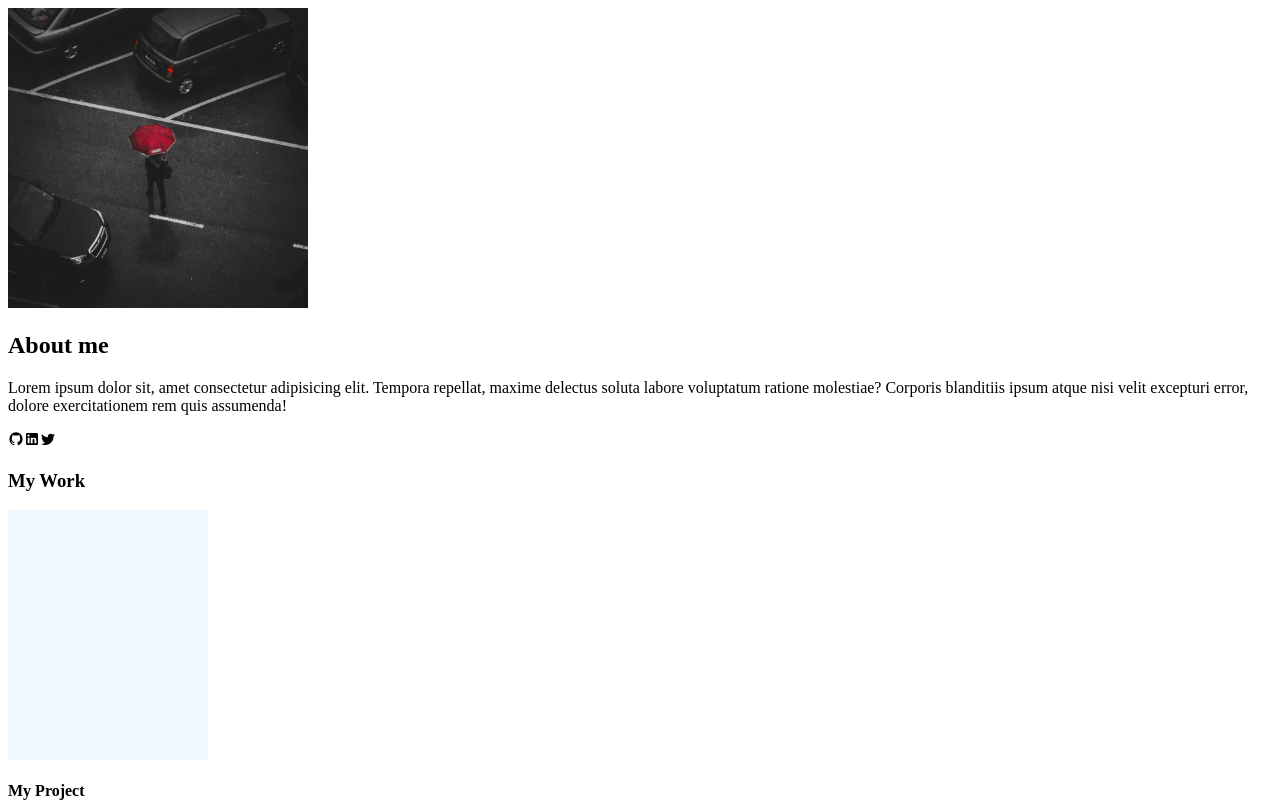
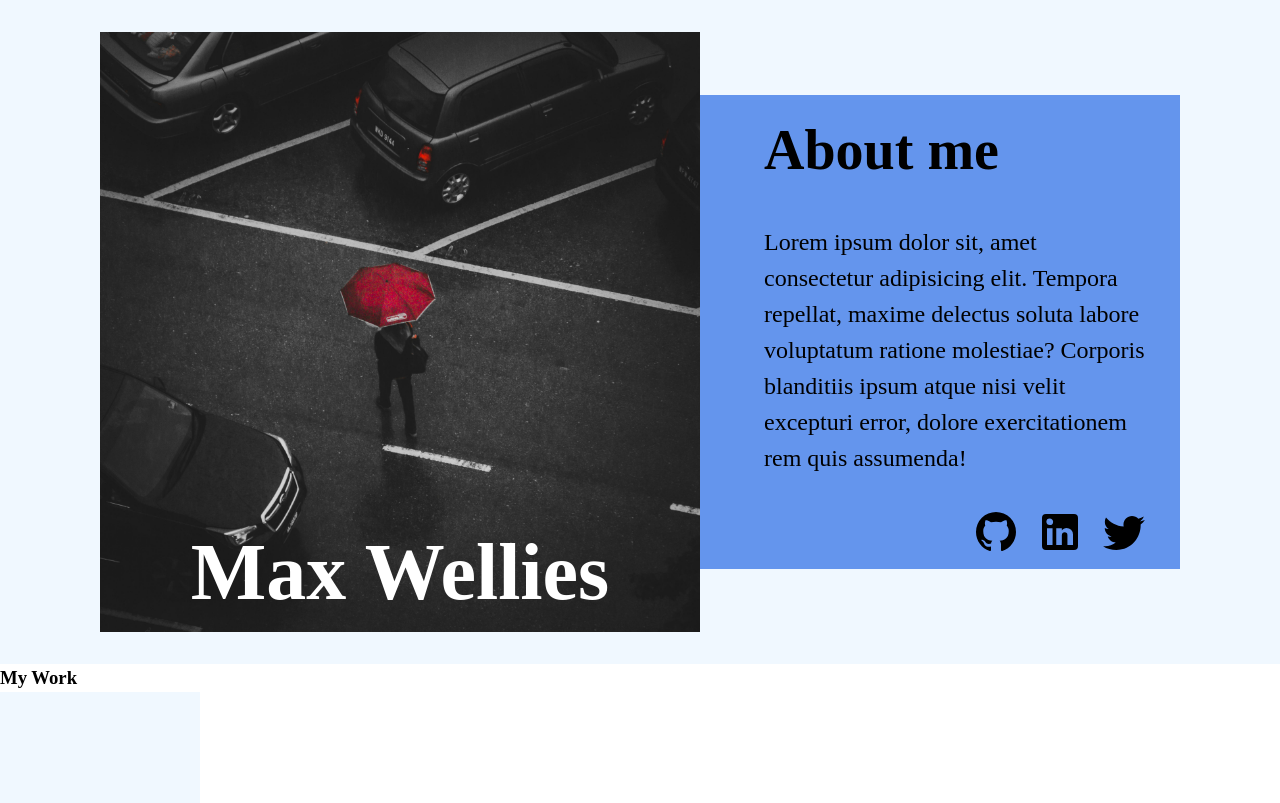
Before and after one commit to J-Herika/homePage_responsiveDesign, a website built with Vite: page index.html in a window 1280 px wide. Shown: the top 803 px of the page. Built offline with nearby package versions, Linux system fonts and the light colour scheme.

Commit message:
add the header styles

```diff
--- a/index.html
+++ b/index.html
@@ -5,24 +5,29 @@
     <meta name="viewport" content="width=device-width, initial-scale=1.0" />
     <link rel="icon" type="image/svg+xml" href="/vite.svg" />
     <link rel="stylesheet" href="./src/style.css" />
+    <link rel="stylesheet" href="src/reset.css" />
     <title>HomePage|Responsive</title>
   </head>
   <body>
-    <header class="container">
-      <img
-        class="profile-img"
-        src="./assets/profile.jpg"
-        alt="porfile photo of parking lot with a person staning in the middle with a red umbrella"
-      />
-      <section>
-        <h2>About me</h2>
+    <header class="header-container">
+      <div class="header-img">
+        <h1>Max Wellies</h1>
+        <img
+          class="profile-img"
+          src="./assets/profile.jpg"
+          alt="porfile photo of parking lot with a person
+        staning in the middle with a red umbrella"
+        />
+      </div>
+      <section class="header-text-section">
+        <h2 class="header-title">About me</h2>
         <p>
           Lorem ipsum dolor sit, amet consectetur adipisicing elit. Tempora
           repellat, maxime delectus soluta labore voluptatum ratione molestiae?
           Corporis blanditiis ipsum atque nisi velit excepturi error, dolore
           exercitationem rem quis assumenda!
         </p>
-        <div>
+        <div class="header-links-section">
           <img src="assets/github.svg" alt="github link" /><img
             src="assets/linkedin.svg"
             alt="linkedin link"
@@ -100,6 +105,12 @@
           <img src="assets/email-outline.svg" alt="" />
           <p>OnePercentEveryDay@gmail.com</p>
         </div>
+        <div>
+          <img src="assets/github.svg" alt="github link" /><img
+            src="assets/linkedin.svg"
+            alt="linkedin link"
+          /><img src="assets/twitter.svg" alt="twitter link" />
+        </div>
       </section>
       <img class="profile-img" src="assets/profile.jpg" alt="" />
     </footer>
--- /dev/null
+++ b/src/reset.css
@@ -0,0 +1,61 @@
+/* 1. Use a more-intuitive box-sizing model */
+*,
+*::before,
+*::after {
+  box-sizing: border-box;
+}
+/* 2. Remove default margin */
+* {
+  margin: 0;
+}
+body {
+  /* 3. Add accessible line-height */
+  line-height: 1.5;
+  /* 4. Improve text rendering */
+  -webkit-font-smoothing: antialiased;
+}
+/* 5. Improve media defaults */
+img,
+picture,
+video,
+canvas,
+svg {
+  display: block;
+  max-width: 100%;
+}
+/* 6. Inherit fonts for form controls */
+input,
+button,
+textarea,
+select {
+  font: inherit;
+}
+/* 7. Avoid text overflows */
+p,
+h1,
+h2,
+h3,
+h4,
+h5,
+h6 {
+  overflow-wrap: break-word;
+}
+/* 8. Improve line wrapping */
+p {
+  text-wrap: pretty;
+}
+h1,
+h2,
+h3,
+h4,
+h5,
+h6 {
+  text-wrap: balance;
+}
+/*
+  9. Create a root stacking context
+*/
+#root,
+#__next {
+  isolation: isolate;
+}
--- a/src/style.css
+++ b/src/style.css
@@ -1,5 +1,5 @@
-.profile-img {
-  width: 300px;
+img {
+  width: 16px;
 }
 
 section .photo {
@@ -7,6 +7,51 @@ section .photo {
   height: 250px;
   background-color: aliceblue;
 }
-img {
-  width: 16px;
+
+.profile-img {
+  width: 600px;
 }
+
+.header-container {
+  display: flex;
+  padding: 2rem 0;
+  background-color: aliceblue;
+  justify-content: center;
+}
+.header-img {
+  position: relative;
+  text-align: center;
+}
+.header-img h1 {
+  position: absolute;
+  bottom: 0%;
+  right: 10%;
+  left: 10%;
+
+  font-size: 5rem;
+  color: white;
+}
+.header-title {
+  font-size: 3.5rem;
+}
+.header-text-section {
+  display: flex;
+  flex-direction: column;
+  gap: 2rem;
+
+  width: 60vh;
+  background-color: cornflowerblue;
+  padding: 0.8rem 2rem 0.8rem 4rem;
+  font-size: 1.5rem;
+  align-self: center;
+}
+
+.header-links-section {
+  display: flex;
+  justify-content: end;
+  gap: 1rem;
+}
+
+.header-links-section > img {
+  width: 3rem;
+}
```
